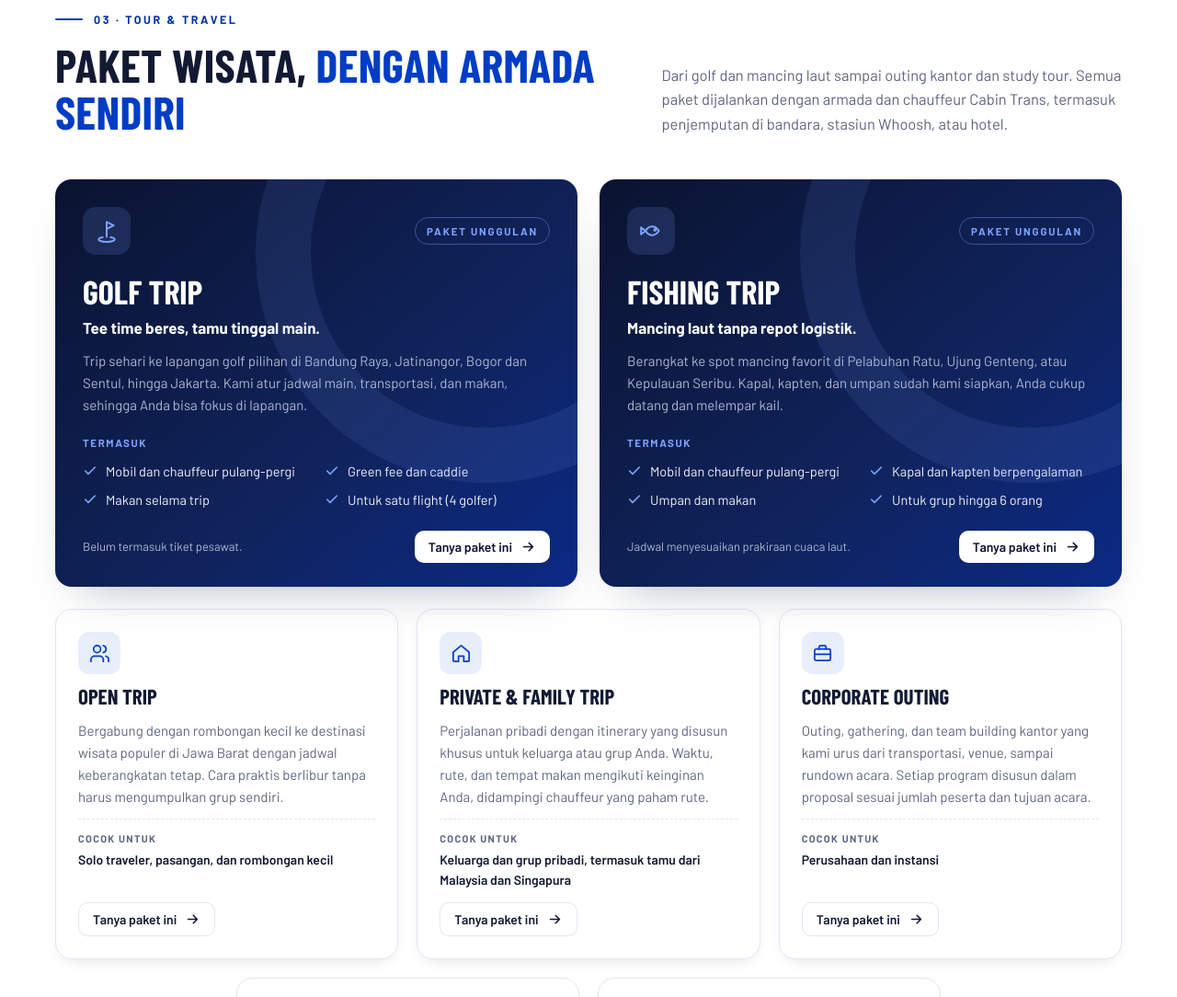
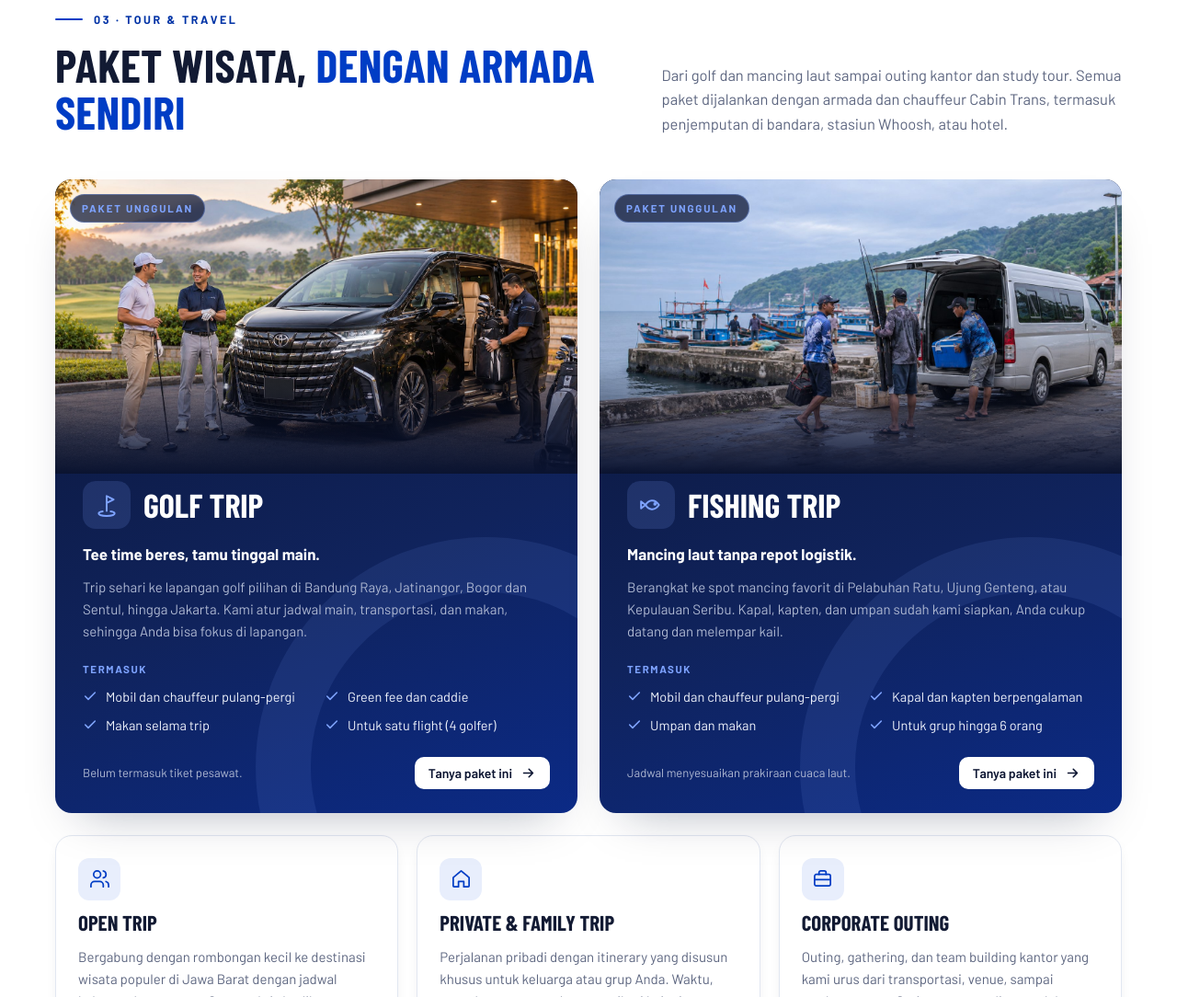
Before and after one commit to qqsatya11/sample-rent-car, a plain HTML site: page index.html in a window 1280 px wide. Shown: the part 3032-4116 px from the top of the page at 92% size. Drawn offline with nearby package versions, Linux system fonts and the light colour scheme.

Commit message:
tour: foto Golf Trip dan Fishing Trip di kartu unggulan
Foto tampil utuh di atas kartu, teks di panel navy bawah.
Co-Authored-By: Claude Opus 5.5 <noreply@anthropic.com>
Claude-Session: https://claude.ai/code/session_01X21Gh2M1EyDa9XRDSUhgbj

```diff
--- a/app.js
+++ b/app.js
@@ -146,13 +146,13 @@ var IC = {
   mic:'<rect x="3" y="4" width="18" height="12" rx="2"/><path d="M8 20h8M12 16v4M7 9h6M7 12h10"/>'
 };
 var TOURS = [
-  {id:'golf', feat:true, name:'Golf Trip', ic:'golf',
+  {id:'golf', feat:true, name:'Golf Trip', ic:'golf', img:'assets/tour-golf.jpg',
    lead:{id:'Tee time beres, tamu tinggal main.',en:'Your tee time is sorted. All you do is play.'},
    desc:{id:'Trip sehari ke lapangan golf pilihan di Bandung Raya, Jatinangor, Bogor dan Sentul, hingga Jakarta. Kami atur jadwal main, transportasi, dan makan, sehingga Anda bisa fokus di lapangan.',
          en:'A day out at selected courses across Greater Bandung, Jatinangor, Bogor and Sentul, and Jakarta. We arrange your tee time, transport, and meals so you can focus on your game.'},
    incl:{id:['Mobil dan chauffeur pulang-pergi','Green fee dan caddie','Makan selama trip','Untuk satu flight (4 golfer)'],en:['Return transport with chauffeur','Green fee and caddie','Meals during the trip','Sized for one flight of four golfers']},
    note:{id:'Belum termasuk tiket pesawat.',en:'Flights are not included.'}},
-  {id:'fishing', feat:true, name:'Fishing Trip', ic:'fish',
+  {id:'fishing', feat:true, name:'Fishing Trip', ic:'fish', img:'assets/tour-fishing.jpg',
    lead:{id:'Mancing laut tanpa repot logistik.',en:'Deep-sea fishing, minus the logistics.'},
    desc:{id:'Berangkat ke spot mancing favorit di Pelabuhan Ratu, Ujung Genteng, atau Kepulauan Seribu. Kapal, kapten, dan umpan sudah kami siapkan, Anda cukup datang dan melempar kail.',
          en:'Head out to favourite fishing grounds at Pelabuhan Ratu, Ujung Genteng, or the Thousand Islands. The boat, captain, and bait are ready and waiting, so all you need to do is show up and cast.'},
@@ -216,10 +216,10 @@ function svg(p){return '<svg viewBox="0 0 24 24" fill="none" stroke="currentColo
 function renderTours(){
   $('tourFeat').innerHTML = TOURS.filter(function(x){return x.feat;}).map(function(x){
     return '<article class="tf">'+
-      '<div class="tf-top"><span class="tf-ic">'+svg(IC[x.ic])+'</span><span class="tf-tag">'+t('sig')+'</span></div>'+
-      '<h3>'+x.name+'</h3><p class="tf-lead">'+L(x.lead)+'</p><p class="tf-desc">'+L(x.desc)+'</p>'+
+      '<div class="tf-img"><img src="'+x.img+'" alt="'+x.name+' Cabin Trans" loading="lazy" width="1600" height="1000"><span class="tf-tag">'+t('sig')+'</span></div>'+
+      '<div class="tf-body"><div class="tf-top"><span class="tf-ic">'+svg(IC[x.ic])+'</span><h3>'+x.name+'</h3></div><p class="tf-lead">'+L(x.lead)+'</p><p class="tf-desc">'+L(x.desc)+'</p>'+
       '<span class="tf-lab">'+t('incl')+'</span><ul class="tf-incl">'+L(x.incl).map(function(i){return '<li>'+I.check+i+'</li>';}).join('')+'</ul>'+
-      '<div class="tf-foot"><span class="tf-note">'+L(x.note)+'</span><button class="btn btn-light btn-sm" onclick="tourWA(\''+x.id+'\')">'+t('ask')+I.arrow+'</button></div>'+
+      '<div class="tf-foot"><span class="tf-note">'+L(x.note)+'</span><button class="btn btn-light btn-sm" onclick="tourWA(\''+x.id+'\')">'+t('ask')+I.arrow+'</button></div></div>'+
     '</article>';
   }).join('');
   $('tourGrid').innerHTML = TOURS.filter(function(x){return !x.feat;}).map(function(x){
--- a/styles.css
+++ b/styles.css
@@ -153,14 +153,20 @@ nav.links a.active::after{content:"";position:absolute;left:0;right:0;bottom:-2p
 .svc .btn{margin-top:auto;align-self:flex-start}
 
 .tour-feat{display:grid;grid-template-columns:1fr 1fr;gap:24px;margin-bottom:24px}
-.tf{position:relative;overflow:hidden;background:linear-gradient(140deg,#0a1330 0%,#10235c 60%,#0b2a86 100%);color:var(--on-navy);border-radius:var(--r);padding:30px 30px 26px;display:flex;flex-direction:column;box-shadow:var(--shadow)}
-.tf::after{content:"";position:absolute;width:380px;height:380px;right:-150px;top:-170px;border-radius:50%;border:60px solid rgba(126,163,255,.10);pointer-events:none}
-.tf-top{display:flex;align-items:center;justify-content:space-between;gap:12px}
+.tf{position:relative;overflow:hidden;background:linear-gradient(160deg,#0a1330 0%,#10235c 60%,#0b2a86 100%);color:var(--on-navy);border-radius:var(--r);display:flex;flex-direction:column;box-shadow:var(--shadow)}
+.tf-img{position:relative;aspect-ratio:16/9;overflow:hidden}
+.tf-img img{width:100%;height:100%;object-fit:cover;transition:transform .6s}
+.tf:hover .tf-img img{transform:scale(1.03)}
+.tf-img::after{content:"";position:absolute;left:0;right:0;bottom:0;height:38%;background:linear-gradient(0deg,#0a1330 0%,rgba(10,19,48,0) 100%)}
+.tf-img .tf-tag{position:absolute;top:16px;left:16px;z-index:1;background:rgba(10,19,48,.72);backdrop-filter:blur(6px);-webkit-backdrop-filter:blur(6px)}
+.tf-body{position:relative;z-index:1;flex:1;display:flex;flex-direction:column;padding:8px 30px 26px}
+.tf::after{content:"";position:absolute;width:380px;height:380px;right:-150px;bottom:-200px;border-radius:50%;border:60px solid rgba(126,163,255,.10);pointer-events:none}
+.tf-top{display:flex;align-items:center;gap:14px}
 .tf-ic{width:52px;height:52px;border-radius:14px;background:rgba(126,163,255,.16);color:var(--brand-lt);display:grid;place-items:center}
 .tf-ic svg{width:26px;height:26px}
 .tf-tag{font-size:11.5px;font-weight:700;letter-spacing:.16em;text-transform:uppercase;color:var(--brand-lt);border:1px solid rgba(126,163,255,.4);border-radius:999px;padding:5px 12px}
-.tf h3{font-family:var(--fh);font-weight:700;font-size:36px;text-transform:uppercase;line-height:1;margin-top:22px;color:#fff}
-.tf-lead{font-weight:700;font-size:17px;margin-top:8px;color:#fff}
+.tf h3{font-family:var(--fh);font-weight:700;font-size:36px;text-transform:uppercase;line-height:1;color:#fff}
+.tf-lead{font-weight:700;font-size:17px;margin-top:14px;color:#fff}
 .tf-desc{color:var(--on-navy-dim);font-size:15px;margin-top:10px}
 .tf-lab{display:block;margin-top:20px;font-size:11.5px;font-weight:700;letter-spacing:.14em;text-transform:uppercase;color:var(--brand-lt)}
 .tf-incl{display:grid;grid-template-columns:1fr 1fr;gap:8px 18px;margin-top:10px}
@@ -378,7 +384,7 @@ footer{background:var(--alt);border-top:1px solid var(--line);color:var(--tx-dim
   .svc{flex-direction:column}
   .svc-img{flex:none;aspect-ratio:16/10.5;min-height:0}
   .cars>.car,.pil,.tc{flex-basis:100%}
-  .tf{padding:24px 22px 22px}
+  .tf-body{padding:6px 22px 22px}
   .tf h3{font-size:30px}
   .tf-incl{grid-template-columns:1fr}
   .steps{grid-template-columns:1fr 1fr}
```
Also changed, not shown: assets/tour-fishing.jpg (added), assets/tour-golf.jpg (added).
